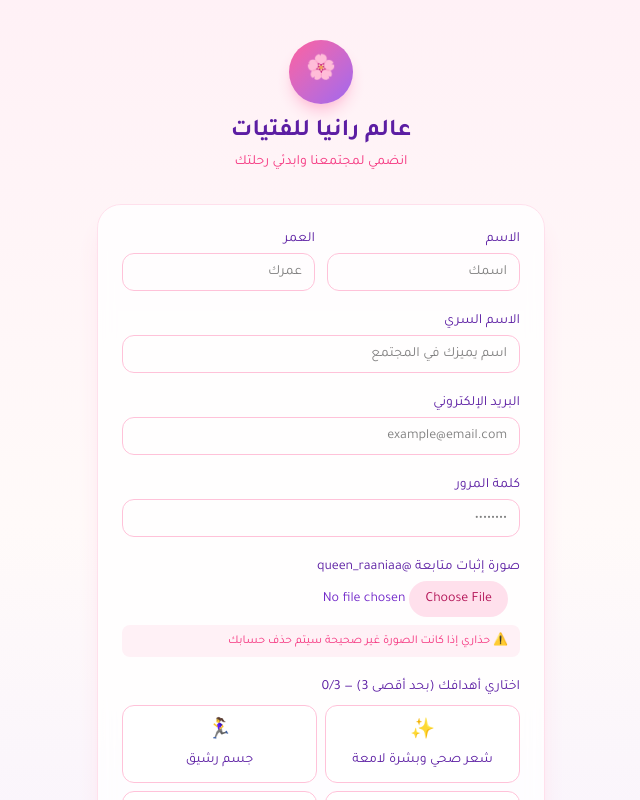
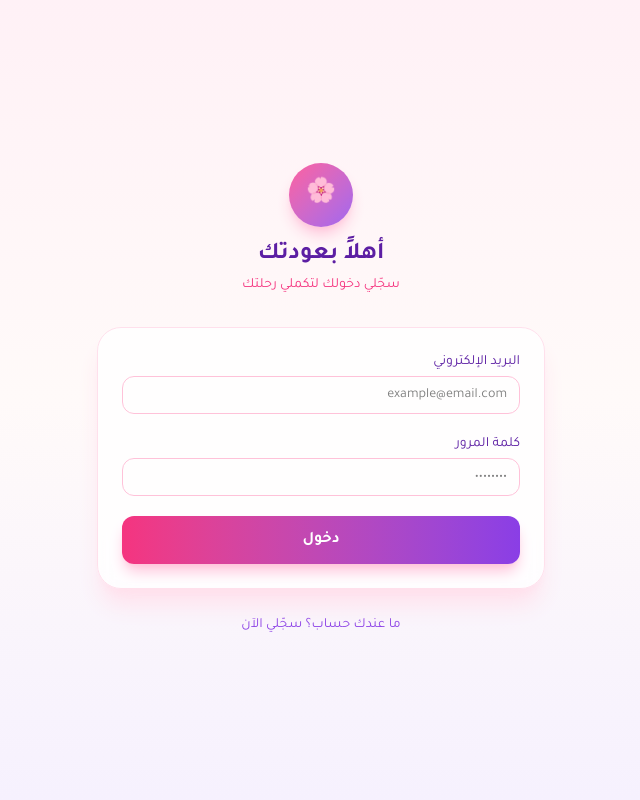
Before and after one commit to starlingventures0-design/Rise-Glow, a React (Vite) app: page / in a window 1280 px wide. Shown: the top 800 px of the page, without its empty margins (319-959 px from the left). Built offline with nearby package versions, Linux system fonts and the light colour scheme; no server answers.

Commit message:
Add LoginPage route and update default route

```diff
--- a/src/App.tsx
+++ b/src/App.tsx
@@ -1,6 +1,7 @@
 import { BrowserRouter, Routes, Route, useLocation } from "react-router-dom";
 
 import RegisterPage from "./pages/RegisterPage";
+import LoginPage from "./pages/LoginPage";
 import HomePage from "./pages/HomePage";
 import CommunityPage from "./pages/CommunityPage";
 import MessagesListPage from "./pages/MessagesListPage";
@@ -11,7 +12,6 @@
 import AdminDashboardPage from "./pages/AdminDashboardPage";
 import BottomNav from "./components/BottomNav";
 
-// الصفحات اللي يظهر فيها شريط التنقل السفلي (صفحات الفتاة الأساسية فقط)
 const PAGES_WITH_NAV = ["/home", "/community", "/messages", "/leaderboard", "/profile"];
 
 function Layout() {
@@ -21,7 +21,8 @@
   return (
     <>
       <Routes>
-        <Route path="/" element={<RegisterPage />} />
+        <Route path="/" element={<LoginPage />} />
+        <Route path="/register" element={<RegisterPage />} />
         <Route path="/home" element={<HomePage />} />
         <Route path="/community" element={<CommunityPage />} />
         <Route path="/messages" element={<MessagesListPage />} />
```
